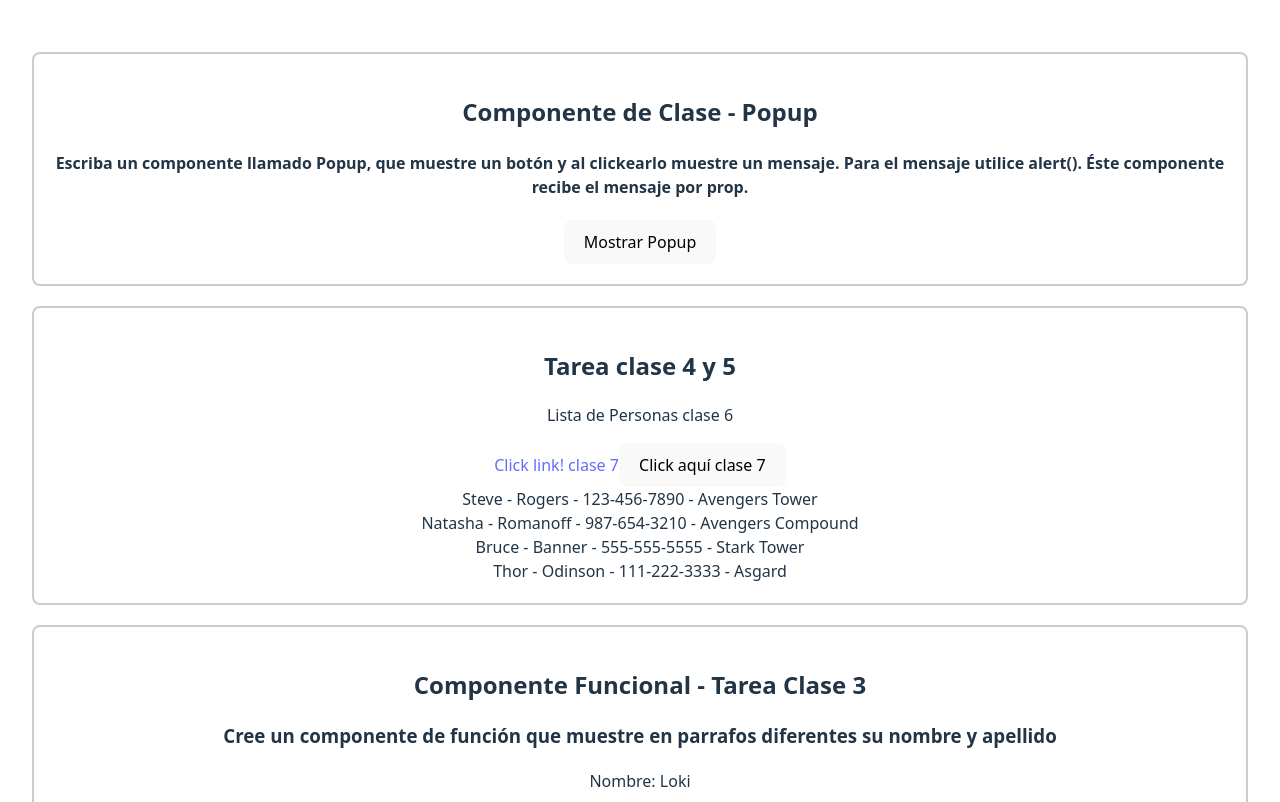
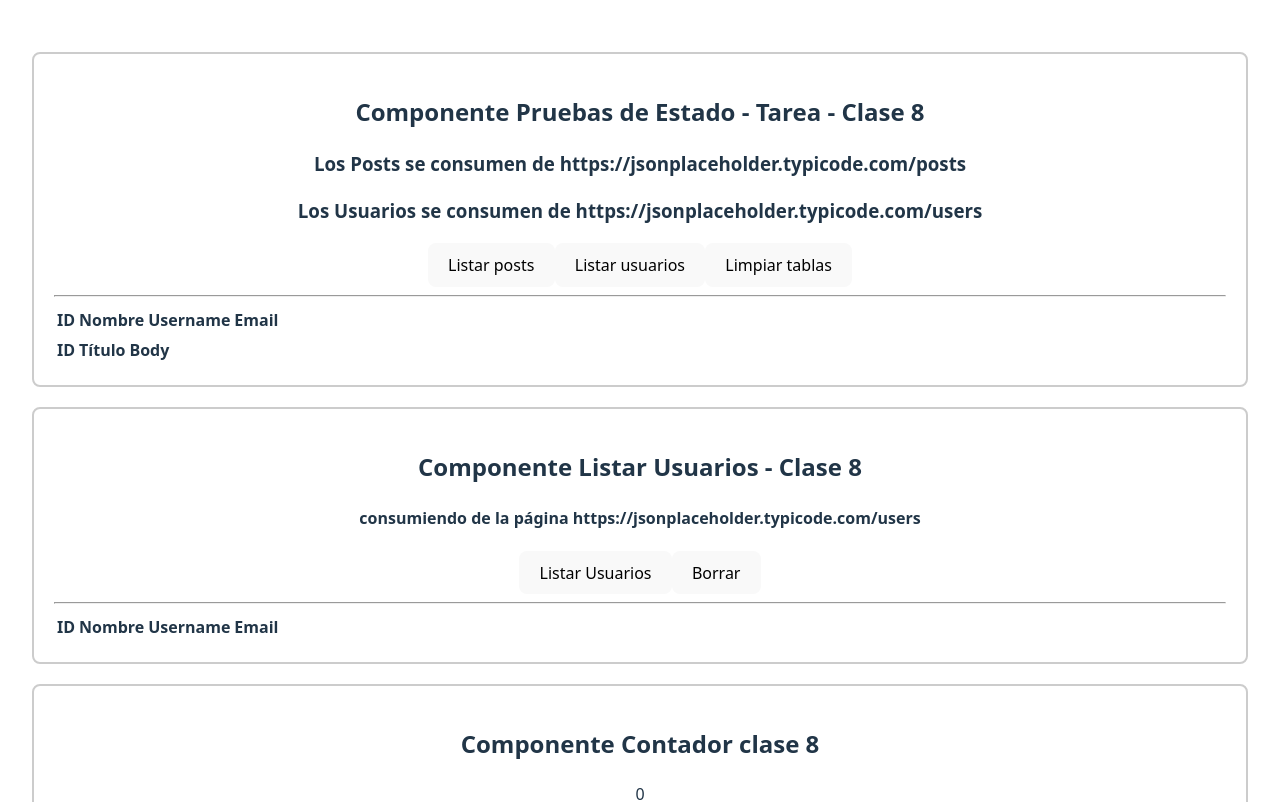
Before and after one commit to AgustinUNRN/BD2-2025-Front, a React (Vite) app in the folder React-curso/react-app1/: page / in a window 1280 px wide. Shown: the top 802 px of the page. Built offline with nearby package versions, Linux system fonts and the light colour scheme.

Commit message:
Clase 8 + tarea Agregar componentes de Contador, PruebasEstado y Usuarios; actualizar App.jsx para incluirlos

```diff
--- a/React-curso/react-app1/src/App.jsx
+++ b/React-curso/react-app1/src/App.jsx
@@ -7,6 +7,10 @@ import TareaClase3 from './TareaClase3.jsx'
 import './Borde.css'
 import Curso from './Curso.jsx'
 import Popup from './Popup.jsx'
+import Counter from './Counter.jsx'
+import Usuarios from './Usuarios.jsx'
+import PruebasEstado from './PruebasEstado.jsx'
+
 
 function App() {
 
@@ -80,6 +84,9 @@ function App() {
 
   return (
     <>
+    <PruebasEstado />
+    <Usuarios />
+    <Counter />
     <Popup />
     <Persona personas={personas} titulo="Lista de Personas clase 6" handler={handlerClick}/>
     <TareaClase3 />
--- /dev/null
+++ b/React-curso/react-app1/src/Counter.jsx
@@ -0,0 +1,20 @@
+import {useState} from 'react'
+import './Borde.css'
+
+export default function Counter() {
+
+    const [contador, setContador] = useState(0);//hook de estado
+
+    function handlerClick() {
+        setContador((contador) => contador + 1) //setContador es asíncrono;
+        console.log(contador);
+    }
+
+  return (
+    <div className='estiloBorder'>
+    <h2>Componente Contador clase 8</h2>
+    <div>{contador}</div>
+    <button onClick={handlerClick}>Clicleame</button>
+    </div>
+  )
+}
--- /dev/null
+++ b/React-curso/react-app1/src/PruebasEstado.jsx
@@ -0,0 +1,85 @@
+import {useState} from 'react'
+import './Borde.css'
+
+/*Escriba un componente llamado PruebasEstado que tenga 3 botones. Uno para listar los posts
+en una tabla obteniéndolos desde https://jsonplaceholder.typicode.com/posts. Otro para listar los
+usuarios en otra tabla, obteniéndolos desde https://jsonplaceholder.typicode.com/users y
+finamente un botón que permita limpiar ambas tablas.*/
+
+
+export default function PruebasEstado() {
+
+const [users, setUsers] = useState([]);
+
+const [posts, setPosts] = useState([]);
+
+
+function handlerOnClickListarPosts() {
+  fetch('https://jsonplaceholder.typicode.com/posts')
+    .then((response) => response.json())
+    .then((json) => setPosts(json));
+}
+
+function handlerOnClickListarUsuarios() {
+  fetch('https://jsonplaceholder.typicode.com/users')
+    .then((response) => response.json())
+    .then((json) => setUsers(json));
+}
+
+function handlerOnClickLimpiarTablas() {
+  setUsers([]);
+  setPosts([]);
+}
+
+  return (
+    <div className='estiloBorder'>
+        <h2>Componente Pruebas de Estado - Tarea - Clase 8</h2>
+        <h3>Los Posts se consumen de https://jsonplaceholder.typicode.com/posts</h3>
+        <h3>Los Usuarios se consumen de https://jsonplaceholder.typicode.com/users</h3>
+        <button onClick={handlerOnClickListarPosts}>Listar posts</button>
+        <button onClick={handlerOnClickListarUsuarios}>Listar usuarios</button>
+        <button onClick={handlerOnClickLimpiarTablas}>Limpiar tablas</button>
+
+        <hr />
+        <table>
+          <thead>
+            <tr>
+              <th>ID</th>
+              <th>Nombre</th>
+              <th>Username</th>
+              <th>Email</th>
+            </tr>
+          </thead>
+          <tbody>
+            {users.map((user) => (
+              <tr key={user.id}>
+                <td>{user.id}</td>
+                <td>{user.name}</td>
+                <td>{user.username}</td>
+                <td>{user.email}</td>
+              </tr>
+            ))}
+          </tbody>
+        </table>
+        <table>
+            <thead>
+                <tr>
+                    <th>ID</th>
+                    <th>Título</th>
+                    <th>Body</th>
+                </tr>
+            </thead>
+            <tbody>
+                {posts.map((post) => (
+                    <tr key={post.id}>
+                        <td>{post.id}</td>
+                        <td>{post.title}</td>
+                        <td>{post.body}</td>
+                    </tr>
+                ))}
+            </tbody>
+        </table>
+
+    </div>
+  )
+}
--- /dev/null
+++ b/React-curso/react-app1/src/Usuarios.jsx
@@ -0,0 +1,51 @@
+import {useState} from 'react'
+import './Borde.css'
+
+export default function Usuarios() {
+
+  const [users, setUsers] = useState([]);
+
+  function handlerClickListarUsuarios() {
+    fetch('https://jsonplaceholder.typicode.com/users')
+      .then((response) => response.json())
+      .then((json) => setUsers(json));
+  }
+
+  function handlerClikBorrarUsuarios() {
+    setUsers([]);
+  }
+
+
+  return (
+    <div className='estiloBorder'>
+      <>
+        <h2>Componente Listar Usuarios - Clase 8</h2>
+        <h4>consumiendo de la página https://jsonplaceholder.typicode.com/users</h4>
+
+        <button onClick={handlerClickListarUsuarios}>Listar Usuarios</button>
+        <button onClick={handlerClikBorrarUsuarios}>Borrar</button>
+        <hr />
+        <table>
+          <thead>
+            <tr>
+              <th>ID</th>
+              <th>Nombre</th>
+              <th>Username</th>
+              <th>Email</th>
+            </tr>
+          </thead>
+          <tbody>
+            {users.map((user) => (
+              <tr key={user.id}>
+                <td>{user.id}</td>
+                <td>{user.name}</td>
+                <td>{user.username}</td>
+                <td>{user.email}</td>
+              </tr>
+            ))}
+          </tbody>
+        </table>
+      </>
+    </div>
+  )
+}
```
